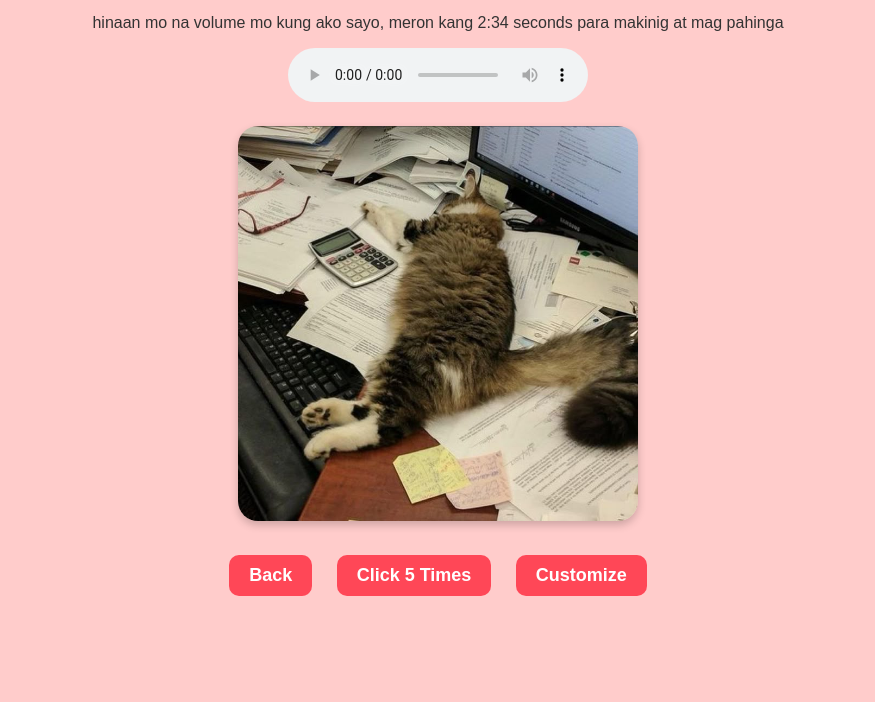
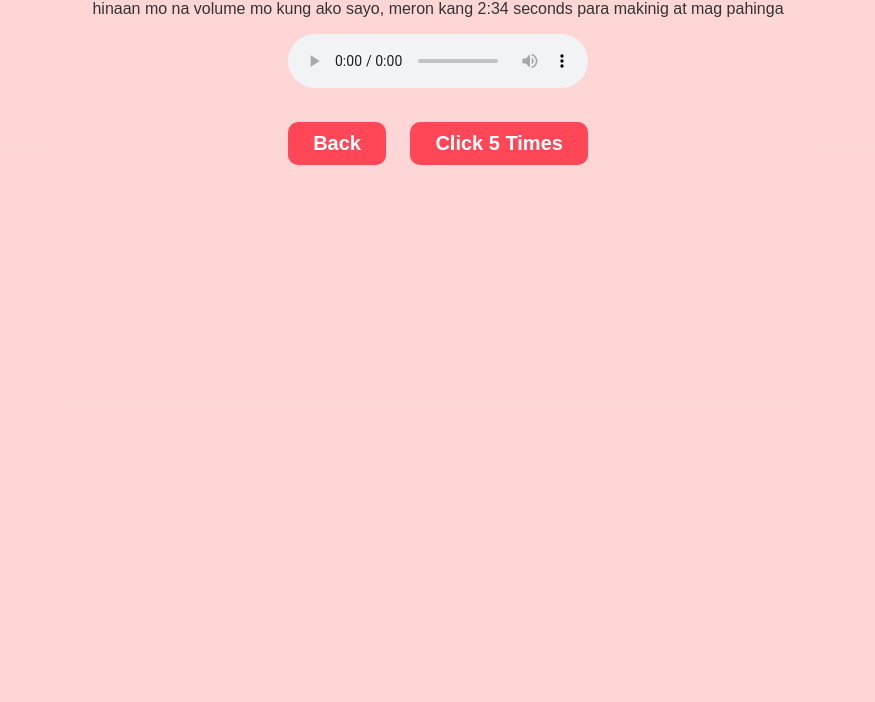
Before and after one commit to Groovy30/di-ko-alam, a plain HTML site: page smile.html in a window 1280 px wide. Shown: the part 98-800 px from the top of the page, without its empty margins (202-1077 px from the left). Drawn offline with Linux system fonts and the light colour scheme.

Commit message:
Update smile.html

```diff
--- a/smile.html
+++ b/smile.html
@@ -10,26 +10,28 @@
             text-align: center;
             background-color: #ffcccb;
             color: #333;
-            padding: 20px;
+            margin: 0;
+            padding: 0;
+            overflow: hidden;
         }
         h2 {
-            font-size: 32px;
+            font-size: 40px;
             margin-bottom: 20px;
+            position: relative;
+            z-index: 2;
+        }
+        p {
+            position: relative;
+            z-index: 2;
         }
         audio {
             margin-bottom: 20px;
-        }
-        img {
-            width: 80%;
-            max-width: 400px;
-            height: auto;
-            margin-bottom: 20px;
-            border-radius: 20px;
-            box-shadow: 0px 4px 8px rgba(0, 0, 0, 0.2);
+            position: relative;
+            z-index: 2;
         }
         .btn {
-            padding: 10px 20px;
-            font-size: 18px;
+            padding: 10px 25px;
+            font-size: 20px;
             font-weight: bold;
             border: none;
             cursor: pointer;
@@ -38,16 +40,21 @@
             color: white;
             transition: transform 0.2s, opacity 0.3s;
             margin: 10px;
+            position: relative;
+            z-index: 2;
         }
         .btn:hover {
             transform: scale(1.1);
             opacity: 0.9;
         }
-        #drawingCanvas {
-            border: 2px solid black;
-            background-color: white;
-            display: none;
-            margin-top: 20px;
+        canvas {
+            position: absolute;
+            top: 0;
+            left: 0;
+            width: 100vw;
+            height: 100vh;
+            background: rgba(255, 255, 255, 0.2);
+            cursor: crosshair;
         }
     </style>
 </head>
@@ -55,23 +62,27 @@
     <h2>Di ko alam ano ititle dito bahala kana diyan</h2>
     <p>hinaan mo na volume mo kung ako sayo, meron kang 2:34 seconds para makinig at mag pahinga</p>
 
+    <!-- Audio Player (Paused on Load) -->
     <audio id="myAudio" controls>
         <source src="song.mp3" type="audio/mpeg">
         Your browser does not support the audio element.
     </audio>
 
     <br>
-    <img src="cute.jpg" alt="Cute Picture">
-    <br>
-
     <button class="btn" onclick="goBack()">Back</button>
     <button class="btn" onclick="clickCounter()">Click 5 Times</button>
-    <button class="btn" onclick="toggleCanvas()">Customize</button>
 
-    <canvas id="drawingCanvas" width="400" height="400"></canvas>
+    <!-- Drawing Canvas -->
+    <canvas id="drawingCanvas"></canvas>
 
     <script>
         let clickCount = 0;
+        const canvas = document.getElementById("drawingCanvas");
+        const ctx = canvas.getContext("2d");
+        let drawing = false;
+
+        canvas.width = window.innerWidth;
+        canvas.height = window.innerHeight;
 
         function goBack() {
             window.location.href = "solution.html";
@@ -85,36 +96,27 @@
             }
         }
 
-        window.onload = function() {
-            let audio = document.getElementById("myAudio");
-            audio.pause();
-        };
-
-        function toggleCanvas() {
-            let canvas = document.getElementById("drawingCanvas");
-            canvas.style.display = canvas.style.display === "none" ? "block" : "none";
-        }
-
-        // Drawing Functionality
-        const canvas = document.getElementById("drawingCanvas");
-        const ctx = canvas.getContext("2d");
-        let drawing = false;
-
+        // Drawing functions
         canvas.addEventListener("mousedown", () => drawing = true);
         canvas.addEventListener("mouseup", () => drawing = false);
         canvas.addEventListener("mousemove", draw);
 
         function draw(event) {
             if (!drawing) return;
-            ctx.lineWidth = 5;
+            ctx.lineWidth = 3;
             ctx.lineCap = "round";
             ctx.strokeStyle = "black";
-
-            ctx.lineTo(event.offsetX, event.offsetY);
+            ctx.lineTo(event.clientX, event.clientY);
             ctx.stroke();
             ctx.beginPath();
-            ctx.moveTo(event.offsetX, event.offsetY);
+            ctx.moveTo(event.clientX, event.clientY);
         }
+
+        // Pause audio when the page loads
+        window.onload = function() {
+            let audio = document.getElementById("myAudio");
+            audio.pause();
+        };
     </script>
 </body>
 </html>
```
